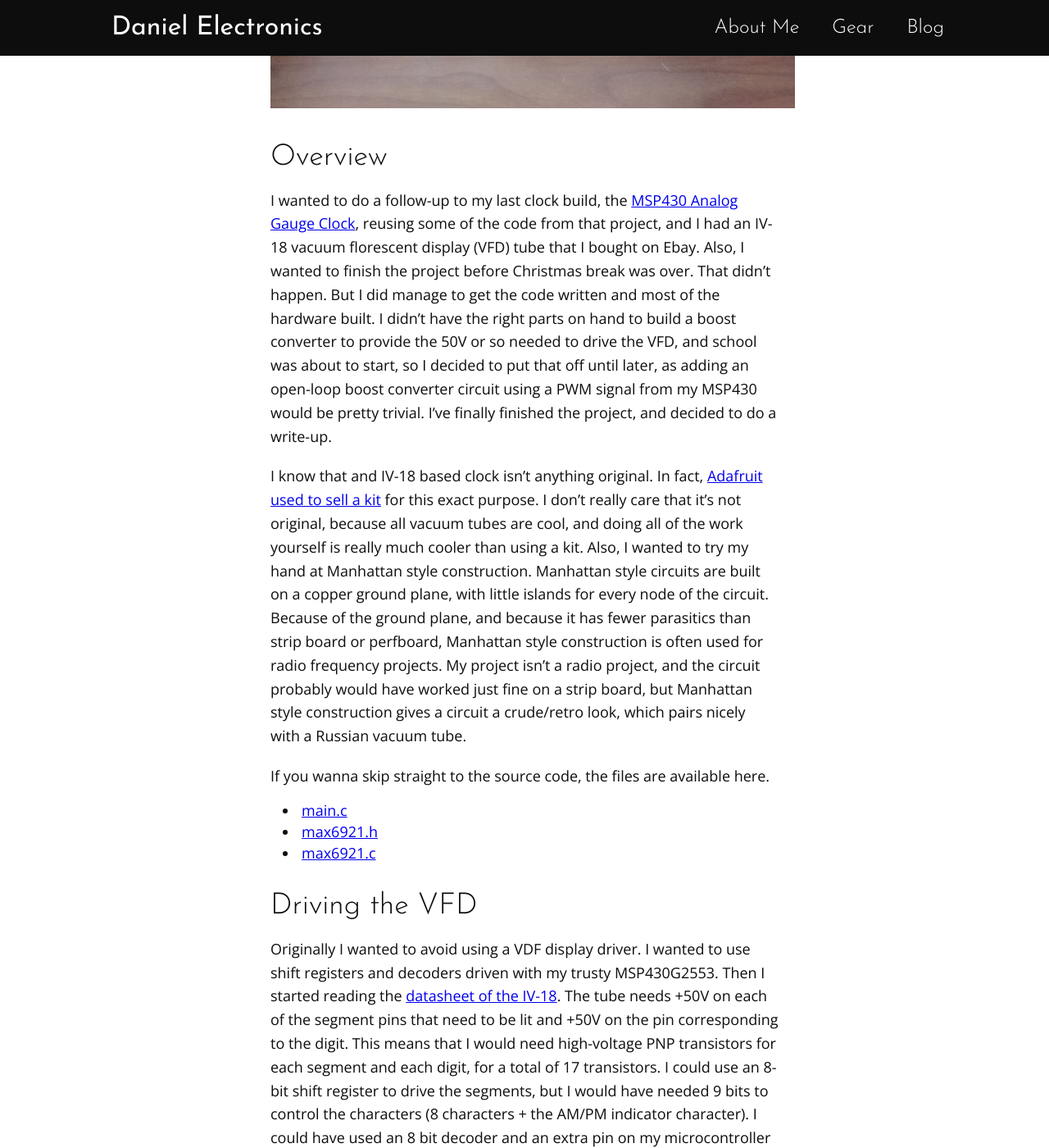
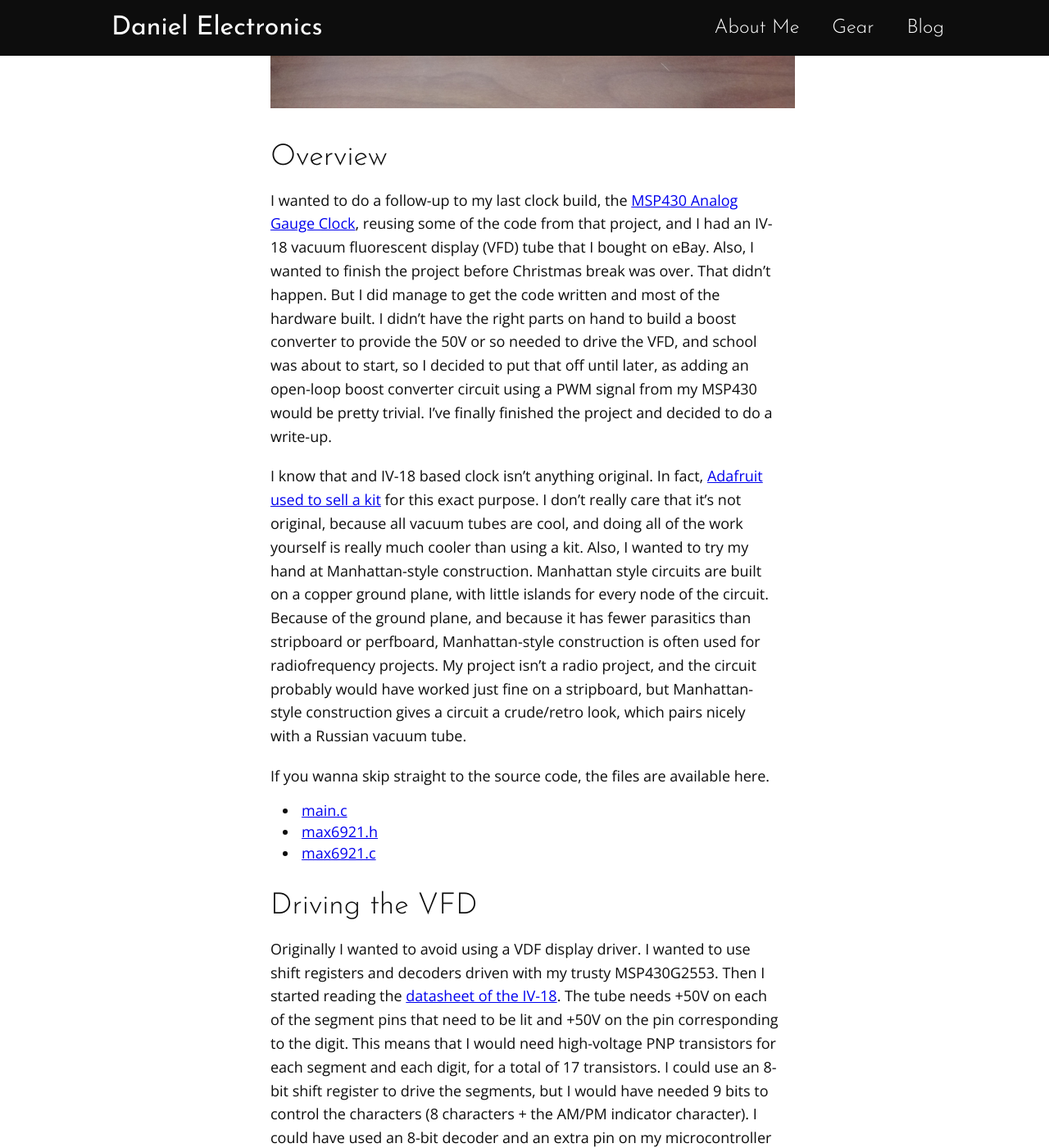
Before and after one commit to danielelectronics/danielelectronics.github.io, a Jekyll site: the page built from _posts/2016-01-23-msp430-vfd-clock---manhattan-style.md, in a window 1280 px wide and 1400 px high, scrolled down 474 px. Shown: the whole window at 82% size. Built offline with Jekyll 4.4.1, drawn with Linux system fonts in a browser that asks for light colours; some of the changed text lies outside the part shown.

Commit message:
Fixed grammatical errors.

```diff
--- a/_posts/2016-01-23-msp430-vfd-clock---manhattan-style.md
+++ b/_posts/2016-01-23-msp430-vfd-clock---manhattan-style.md
@@ -11,9 +11,9 @@
 Overview
 --------
 
-I wanted to do a follow-up to my last clock build, the [MSP430 Analog Gauge Clock]({% post_url 2016-01-03-msp430-analog-guage-clock %}), reusing some of the code from that project, and I had an IV-18 vacuum florescent display (VFD) tube that I bought on Ebay. Also, I  wanted to finish the project before Christmas break was over. That didn’t happen. But I did manage to get the code written and most of the hardware built. I didn’t have the right parts on hand to build a boost converter to provide the 50V or so needed to drive the VFD, and school was about to start, so I decided to put that off until later, as adding an open-loop boost converter circuit using a PWM signal from my MSP430 would be pretty trivial. I’ve finally finished the project, and decided to do a write-up.
+I wanted to do a follow-up to my last clock build, the [MSP430 Analog Gauge Clock]({% post_url 2016-01-03-msp430-analog-guage-clock %}), reusing some of the code from that project, and I had an IV-18 vacuum fluorescent display (VFD) tube that I bought on eBay. Also, I  wanted to finish the project before Christmas break was over. That didn’t happen. But I did manage to get the code written and most of the hardware built. I didn’t have the right parts on hand to build a boost converter to provide the 50V or so needed to drive the VFD, and school was about to start, so I decided to put that off until later, as adding an open-loop boost converter circuit using a PWM signal from my MSP430 would be pretty trivial. I’ve finally finished the project and decided to do a write-up.
 
-I know that and IV-18 based clock isn’t anything original. In fact, [Adafruit used to sell a kit](https://www.adafruit.com/product/194) for this exact purpose. I don’t really care that it’s not original, because all vacuum tubes are cool, and doing all of the work yourself is really much cooler than using a kit. Also, I wanted to try my hand at Manhattan style construction. Manhattan style circuits are built on a copper ground plane, with little islands for every node of the circuit. Because of the ground plane, and because it has fewer parasitics than strip board or perfboard, Manhattan style construction is often used for radio frequency projects. My project isn’t a radio project, and the circuit probably would have worked just fine on a strip board, but Manhattan style construction gives a circuit a crude/retro look, which pairs nicely with a Russian vacuum tube.
+I know that and IV-18 based clock isn’t anything original. In fact, [Adafruit used to sell a kit](https://www.adafruit.com/product/194) for this exact purpose. I don’t really care that it’s not original, because all vacuum tubes are cool, and doing all of the work yourself is really much cooler than using a kit. Also, I wanted to try my hand at Manhattan-style construction. Manhattan style circuits are built on a copper ground plane, with little islands for every node of the circuit. Because of the ground plane, and because it has fewer parasitics than stripboard or perfboard, Manhattan-style construction is often used for radiofrequency projects. My project isn’t a radio project, and the circuit probably would have worked just fine on a stripboard, but Manhattan-style construction gives a circuit a crude/retro look, which pairs nicely with a Russian vacuum tube.
 
 If you wanna skip straight to the source code, the files are available here.
 * [main.c](/assets/images/2016-01-23/main.c)
@@ -32,12 +32,12 @@
   </div>
 </figure>
 
-As I mentioned before the microcontroller I’m using is the TI MSP430G2553. I bought several for my embedded systems class I took last semester so I have a bunch laying around. The core code for the real time clock is the same as in my Analog Gauge Clock project. It uses 1 Hz interrupts generated from the Watchdog timer to keep time based off a 32 kHz watch crystal.
+As I mentioned before the microcontroller I’m using is the TI MSP430G2553. I bought several for my embedded systems class I took last semester so I have a bunch laying around. The core code for the real-time clock is the same as in my Analog Gauge Clock project. It uses 1 Hz interrupts generated from the Watchdog timer to keep time-based off a 32 kHz watch crystal.
 Here are the important bits of that code:
 
 {% highlight c linenos %}
 // Configure clock
-// enabling built in 6 pF capacitance for crystal
+// enabling built-in 6 pF capacitance for crystal
 BCSCTL3 |= XCAP_1;
 
 // Configure the Watch dog timer for the RTC
@@ -152,7 +152,7 @@
 
 To get each digit from the hours, minutes, and seconds variables separate, the function first divides by 10 do get the ten’s place digit, and them modulos (is that the verb form?) by 10 to get the one’s place digit.
 
-The power supply is made of two LM317’s to provide the 3.3 V for the MSP430 and the 5 V for the MAX6921. The 50 V for the IV-18 is provided by an open-loop boost converter that steps the 12 V from the plug-pack up to 50 V. The boost converter uses a 330 uH inductor I had in my junk bin, a high voltage N-channel MOSFET ([IRLU3410PBF](http://www.irf.com/product-info/datasheets/data/irlr3410pbf.pdf)), a Schottky diode ([SR2010-TPCT](http://www.mccsemi.com/up_pdf/SR208-SR2010%28DO-41%29.PDF)), and a 100 V 100 uF capacitor. The boost converter is open-loop, so there’s no feedback to the MSP430 and no control law. The load is very consistent, and will work across a big voltage range, so control isn’t necessary. The output of the boost converter was measured to be around 50 V. The PWM code is shown below.
+The power supply is made of two LM317’s to provide the 3.3 V for the MSP430 and the 5 V for the MAX6921. The 50 V for the IV-18 is provided by an open-loop boost converter that steps the 12 V from the plug-pack up to 50 V. The boost converter uses a 330 uH inductor I had in my junk bin, a high voltage N-channel MOSFET ([IRLU3410PBF](http://www.irf.com/product-info/datasheets/data/irlr3410pbf.pdf)), a Schottky diode ([SR2010-TPCT](http://www.mccsemi.com/up_pdf/SR208-SR2010%28DO-41%29.PDF)), and a 100 V 100 uF capacitor. The boost converter is open-loop, so there’s no feedback to the MSP430 and no control law. The load is very consistent and will work across a big voltage range, so control isn’t necessary. The output of the boost converter was measured to be around 50 V. The PWM code is shown below.
 
 {% highlight c linenos %}
 // Configure timers for boost converter
@@ -162,7 +162,7 @@
 TA0CTL = TASSEL_2 + MC_1;     // SMCLK, up mode
 {% endhighlight %}
 
-That’s about it for the code. I wired up the circuit Manhattan style using a piece of copper clad board, and a bunch of copper clad “islands” I made using my dad’s air punch/flanger tool that are held down with super glue. I ended up using a breakout board from Adafruit for the IV-18 tube, which is [still available on their website](https://www.adafruit.com/products/343) at the time of writing, so that I could plug the tube into a socket so that I can take the tube out to show people. The final results are shown below with a quick demo video.
+That’s about it for the code. I wired up the circuit Manhattan-style using a piece of copper-clad board, and a bunch of copper-clad “islands” I made using my dad’s air punch/flanger tool that are held down with super glue. I ended up using a breakout board from Adafruit for the IV-18 tube, which is [still available on their website](https://www.adafruit.com/products/343) at the time of writing so that I could plug the tube into a socket so that I can take the tube out to show people. The final results are shown below with a quick demo video.
 
 <figure class=singleImage>
   <div>
```
Also changed, not shown: other parts of _posts/2016-01-23-msp430-vfd-clock---manhattan-style.md (+3 -3 lines), _posts/2016-01-03-msp430-analog-guage-clock.md (+10 -10 lines), _posts/2016-01-12-hakko-936-led-modification.md (+7 -7 lines), _posts/2016-02-09-testing-a-dc-dc-converter-module.md (+4 -4 lines), gear.md (+9 -9 lines).
